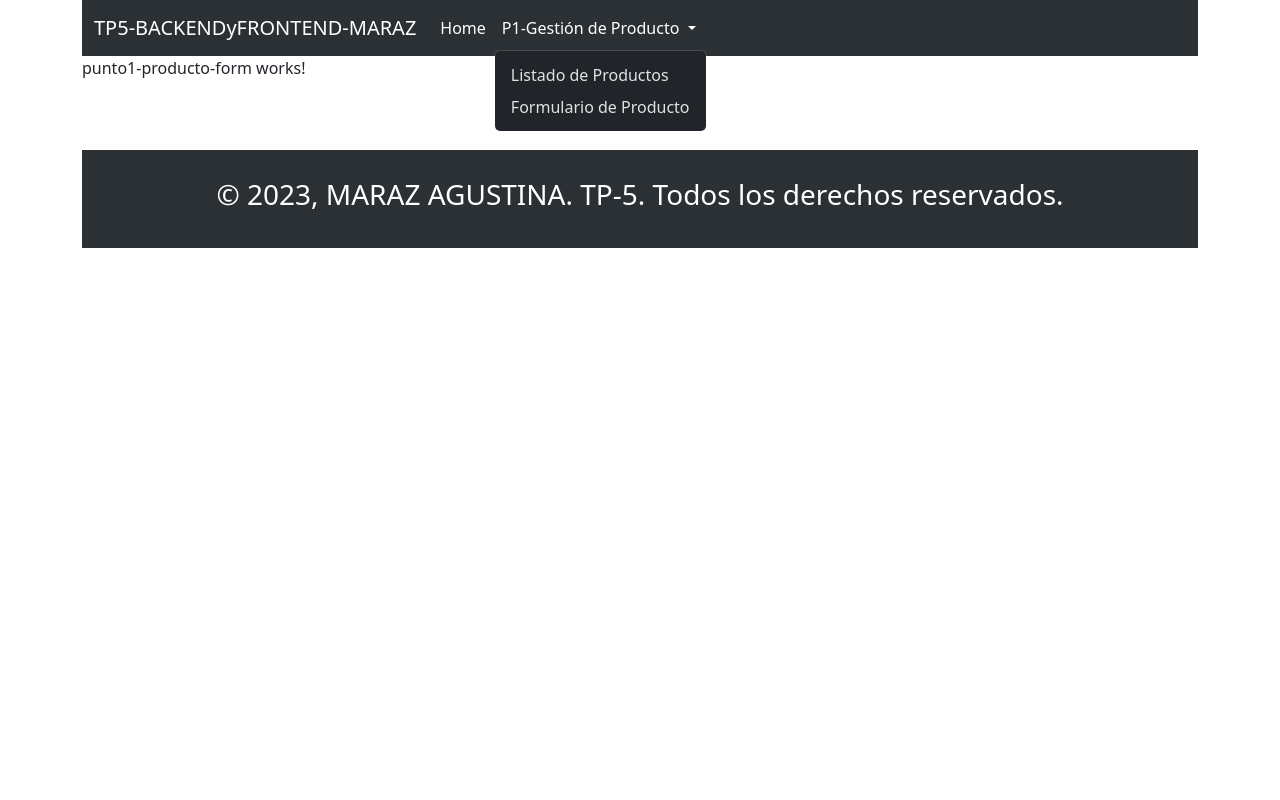
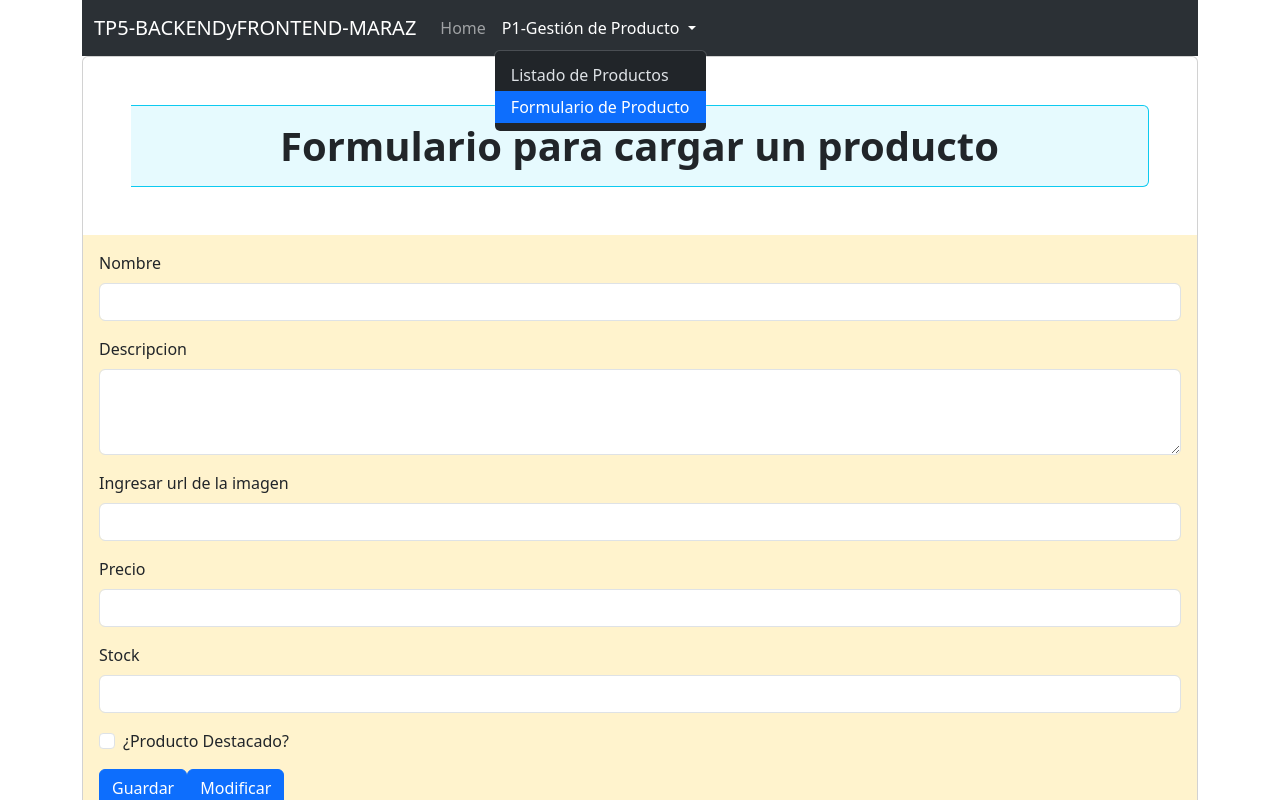
Before and after one commit to agustinamaraz/PYSW-TP5-MARAZ-AGUSTINA, an Angular app in the folder tp5-maraz-daiana-agustina-frontend/: page /producto-form/0 in a window 1280 px wide. Both pictures are taken after a click on the button "P1-Gestión de Producto". Shown: the top 800 px of the page. Built offline with nearby package versions, Linux system fonts and the light colour scheme.

Commit message:
punto1-producto-terminado

```diff
--- a/tp5-maraz-daiana-agustina-frontend/src/app/components/menu/menu.component.html
+++ b/tp5-maraz-daiana-agustina-frontend/src/app/components/menu/menu.component.html
@@ -8,15 +8,15 @@
     <div class="collapse navbar-collapse" id="navbarSupportedContent">
       <ul class="navbar-nav me-auto mb-2 mb-lg-0">
         <li class="nav-item">
-          <a class="nav-link active" aria-current="page" href="#">Home</a>
+          <a class="nav-link" aria-current="page" href="#" routerLinkActive="active">Home</a>
         </li>
         <li class="nav-item dropdown">
           <a class="nav-link dropdown-toggle" href="#" role="button" data-bs-toggle="dropdown" aria-expanded="false">
             P1-Gestión de Producto
           </a>
           <ul class="dropdown-menu">
-            <li><a class="dropdown-item" [routerLink]="['producto']">Listado de Productos</a></li>
-            <li><a class="dropdown-item" [routerLink]="['producto-form/0']">Formulario de Producto</a></li>
+            <li><a class="dropdown-item" [routerLink]="['producto']" routerLinkActive="active">Listado de Productos</a></li>
+            <li><a class="dropdown-item" [routerLink]="['producto-form/0']" routerLinkActive="active">Formulario de Producto</a></li>
           </ul>
         </li>
       </ul>
--- a/tp5-maraz-daiana-agustina-frontend/src/app/components/punto1-producto-form/punto1-producto-form.component.html
+++ b/tp5-maraz-daiana-agustina-frontend/src/app/components/punto1-producto-form/punto1-producto-form.component.html
@@ -1 +1,41 @@
-<p>punto1-producto-form works!</p>
+<div class="card">
+    <div class="m-5 p-3 text-center fw-bold h1 bg-info bg-opacity-10 border border-info border-start-0 rounded-end">
+        Formulario para cargar un producto
+    </div>
+    <div class="card-body bg-warning-subtle">
+        <form>
+            <div class="mb-3">
+                <label for="idnombre" class="form-label">Nombre</label>
+                <input name="nombre" type="text" class="form-control" id="idnombre"
+                    [(ngModel)]="producto.nombre" >
+              </div>
+              <div class="mb-3">
+                <label for="idfuncion" class="form-label">Descripcion</label>
+                <textarea name="descripcion" class="form-control" id="idfuncion" rows="3"
+                [(ngModel)]="producto.descripcion"></textarea>
+              </div>
+              <div class="mb-3">
+                <label for="idemail" class="form-label">Ingresar url de la imagen</label>
+                <input name="email" type="text" class="form-control" id="idemail"
+                [(ngModel)]="producto.imagen">
+              </div>
+              <div class="mb-3">
+                <label for="idemail" class="form-label">Precio</label>
+                <input name="precio" type="number" class="form-control" id="idemail"
+                [(ngModel)]="producto.precio">
+              </div>
+              <div class="mb-3">
+                <label for="idemail" class="form-label">Stock</label>
+                <input name="stock" type="number" class="form-control" id="idemail"
+                [(ngModel)]="producto.stock">
+              </div>
+              <div class="mb-3 form-check">
+                <input type="checkbox" class="form-check-input" id="exampleCheck1" name="destacado" [(ngModel)]="producto.destacado">
+                <label class="form-check-label" for="exampleCheck1">¿Producto Destacado?</label>
+              </div>
+
+              <button type="button" class="btn btn-primary" (click)="guardarProducto()">Guardar</button>
+              <button type="button" class="btn btn-primary" (click)="actualizarProducto()">Modificar</button>
+        </form>
+    </div>
+</div>
--- a/tp5-maraz-daiana-agustina-frontend/src/app/components/punto1-producto-form/punto1-producto-form.component.ts
+++ b/tp5-maraz-daiana-agustina-frontend/src/app/components/punto1-producto-form/punto1-producto-form.component.ts
@@ -1,4 +1,7 @@
 import { Component, OnInit } from '@angular/core';
+import { ActivatedRoute, Router } from '@angular/router';
+import { Producto } from 'src/app/models/producto';
+import { ProductoService } from 'src/app/services/producto.service';
 
 @Component({
   selector: 'app-punto1-producto-form',
@@ -6,10 +9,55 @@ import { Component, OnInit } from '@angular/core';
   styleUrls: ['./punto1-producto-form.component.css']
 })
 export class Punto1ProductoFormComponent implements OnInit {
+  producto = new Producto();
+  accion:string="";
 
-  constructor() { }
+  constructor(private productoService:ProductoService,private activatedRoute:ActivatedRoute, private router:Router) { }
 
   ngOnInit(): void {
+    this.activatedRoute.params.subscribe(
+      params =>{
+        if(params['id'] == 0){
+          this.accion = "new";
+        }else{
+          this.accion = "update";
+          this.cargarProducto(params['id']);
+        }
+      }
+    )
+  }
+
+  cargarProducto(id:string){
+    this.productoService.getProducto(id).subscribe(
+      result=>{
+        Object.assign(this.producto,result);
+      },
+      error=>{
+
+      }
+    )
+  }
+
+  guardarProducto(){
+    this.productoService.createProducto(this.producto).subscribe(
+      result=>{
+        if(result.status == 1){
+          alert(result.msg);
+        }
+      },
+      error=>{
+        alert(error.msg);
+      }
+    )
+
+    this.router.navigate(["producto"])
+
+  }
+
+  actualizarProducto(){
+
+
+    this.router.navigate(["producto"])
   }
 
 }
--- a/tp5-maraz-daiana-agustina-frontend/src/app/components/punto1-producto/punto1-producto.component.html
+++ b/tp5-maraz-daiana-agustina-frontend/src/app/components/punto1-producto/punto1-producto.component.html
@@ -1,4 +1,21 @@
 <div class="bg-body-secondary">
+  <div class="m-5 p-3 text-center fw-bold h1 bg-info bg-opacity-10 border border-info border-start-0 rounded-end">
+    TODOS LOS PRODUCTOS
+  </div>
+
+  <div class="row d-flex justify-content-center align-items-center">
+    <div class="card m-3" style="width: 18rem;" *ngFor="let p of productos">
+      <img src="{{p.imagen}}" class="card-img-top" alt="...">
+      <div class="card-body">
+        <h5 class="card-title">{{p.nombre}}</h5>
+        <p class="card-text">{{p.descripcion}}</p>
+        <p class="card-text">Stock disponible: {{p.stock}} unidades</p>
+        <a class="m-2 w-100 btn btn-primary">Precio: ${{p.precio}}</a>
+        <a class="m-2 w-100 btn btn-warning" (click)="modificarProducto(p)">Modificar Producto</a>
+      </div>
+    </div>
+  </div>
+
   <div class="m-5 p-3 text-center fw-bold h1 bg-info bg-opacity-10 border border-info border-start-0 rounded-end">
     PRODUCTOS DESTACADOS
   </div>
@@ -6,15 +23,14 @@
   <div id="slider" class="carousel slide" data-bs-ride="carousel">
     <div class="carousel-inner">
 
-      <div class="carousel-item active d-flex justify-content-center align-items-center" *ngFor="let pd of productosDestacados">
-        <div class="card m-3" style="width: 18rem;">
+      <div class="carousel-item active d-flex justify-content-center align-items-center">
+        <div class="card m-3" style="width: 18rem;" *ngFor="let pd of productosDestacados">
           <img src="{{pd.imagen}}" class="card-img-top" alt="...">
           <div class="card-body">
             <h5 class="card-title">{{pd.nombre}}</h5>
             <p class="card-text">{{pd.descripcion}}</p>
-            <p class="card-text">Precio: ${{pd.precio}}</p>
             <p class="card-text">Stock disponible: {{pd.stock}} unidades</p>
-            <a href="#" class="btn btn-primary">Go somewhere</a>
+            <a class="btn btn-primary">Precio: ${{pd.precio}}</a>
           </div>
         </div>
       </div>
--- a/tp5-maraz-daiana-agustina-frontend/src/app/components/punto1-producto/punto1-producto.component.ts
+++ b/tp5-maraz-daiana-agustina-frontend/src/app/components/punto1-producto/punto1-producto.component.ts
@@ -1,4 +1,5 @@
 import { Component, OnInit } from '@angular/core';
+import { Router } from '@angular/router';
 import { Producto } from 'src/app/models/producto';
 import { ProductoService } from 'src/app/services/producto.service';
 
@@ -9,10 +10,14 @@ import { ProductoService } from 'src/app/services/producto.service';
 })
 export class Punto1ProductoComponent implements OnInit {
   productosDestacados:Array<Producto>;
+  productos: Array<Producto>;
 
-  constructor(private productoService:ProductoService) {
+  constructor(private productoService:ProductoService, private router:Router) {
     this.productosDestacados = new Array<Producto>();
+    this.productos = new Array<Producto>();
+
     this.obtenerProductosDestacados();
+    this.obtenerProductos();
   }
 
   ngOnInit(): void {
@@ -36,4 +41,25 @@ export class Punto1ProductoComponent implements OnInit {
     )
   }
 
+  obtenerProductos(){
+    this.productoService.getProductos().subscribe(
+      result=>{
+        let unProducto = new Producto();
+        result.forEach((element:any) => {
+          Object.assign(unProducto,element);
+          this.productos.push(unProducto);
+          unProducto = new Producto();
+        });
+        console.log(this.productos);
+      },
+      error=>{
+        alert(error);
+      }
+    )
+  }
+
+  modificarProducto(producto:Producto){
+    this.router.navigate(["producto-form",producto._id])
+  }
+
 }
--- a/tp5-maraz-daiana-agustina-frontend/src/app/models/producto.ts
+++ b/tp5-maraz-daiana-agustina-frontend/src/app/models/producto.ts
@@ -1,4 +1,5 @@
 export class Producto {
+    _id!:string;
     nombre!: string;
     descripcion!: string;
     imagen!: string;
--- a/tp5-maraz-daiana-agustina-frontend/src/app/services/producto.service.ts
+++ b/tp5-maraz-daiana-agustina-frontend/src/app/services/producto.service.ts
@@ -1,6 +1,7 @@
 import { HttpClient, HttpHeaders, HttpParams } from '@angular/common/http';
 import { Injectable } from '@angular/core';
 import { Observable } from 'rxjs';
+import { Producto } from '../models/producto';
 
 @Injectable({
   providedIn: 'root'
@@ -8,6 +9,34 @@ import { Observable } from 'rxjs';
 export class ProductoService {
 
   constructor(private http:HttpClient) { }
+
+  getProducto(id:string):Observable<any>{
+    let httpOptions={
+      headers: new HttpHeaders(
+        {
+
+        }
+      ),
+      params: new HttpParams()
+
+    }
+
+    return this.http.get("http://localhost:3000/api/producto/"+id,httpOptions);
+  }
+
+  getProductos():Observable<any>{
+    let httpOptions={
+      headers: new HttpHeaders(
+        {
+
+        }
+      ),
+      params: new HttpParams()
+
+    }
+
+    return this.http.get("http://localhost:3000/api/producto",httpOptions);
+  }
 
   getProductosDestacados():Observable<any>{
     let httpOptions={
@@ -22,4 +51,21 @@ export class ProductoService {
 
     return this.http.get("http://localhost:3000/api/producto/productos/destacados",httpOptions);
   }
+
+  createProducto(producto:Producto):Observable<any>{
+    let httpOptions={
+      headers: new HttpHeaders(
+        {
+          "Content-type": "application/json"
+        }
+      ),
+      params: new HttpParams()
+
+    }
+
+    let body = JSON.stringify(producto);
+
+    return this.http.post("http://localhost:3000/api/producto",body,httpOptions);
+  }
+
 }
```
